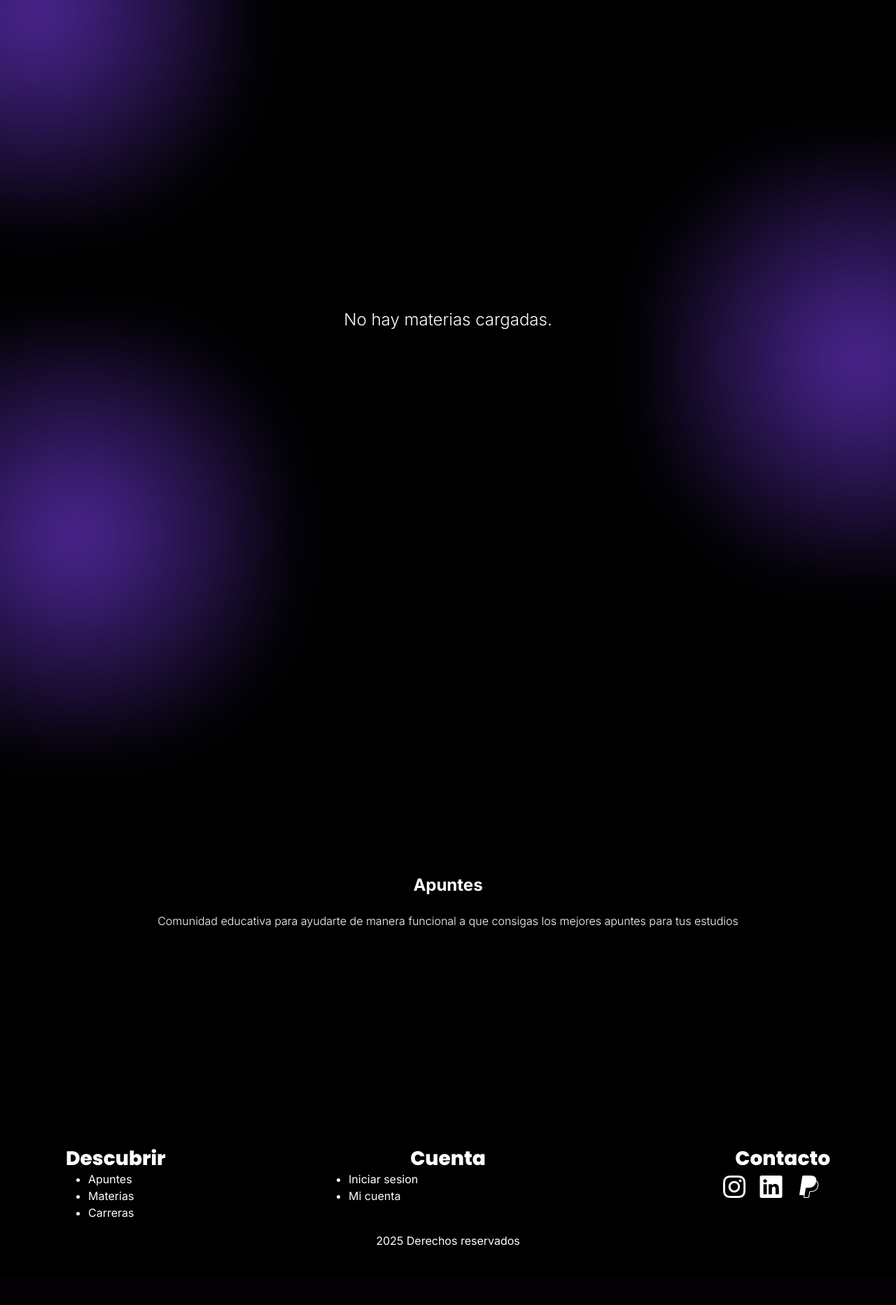
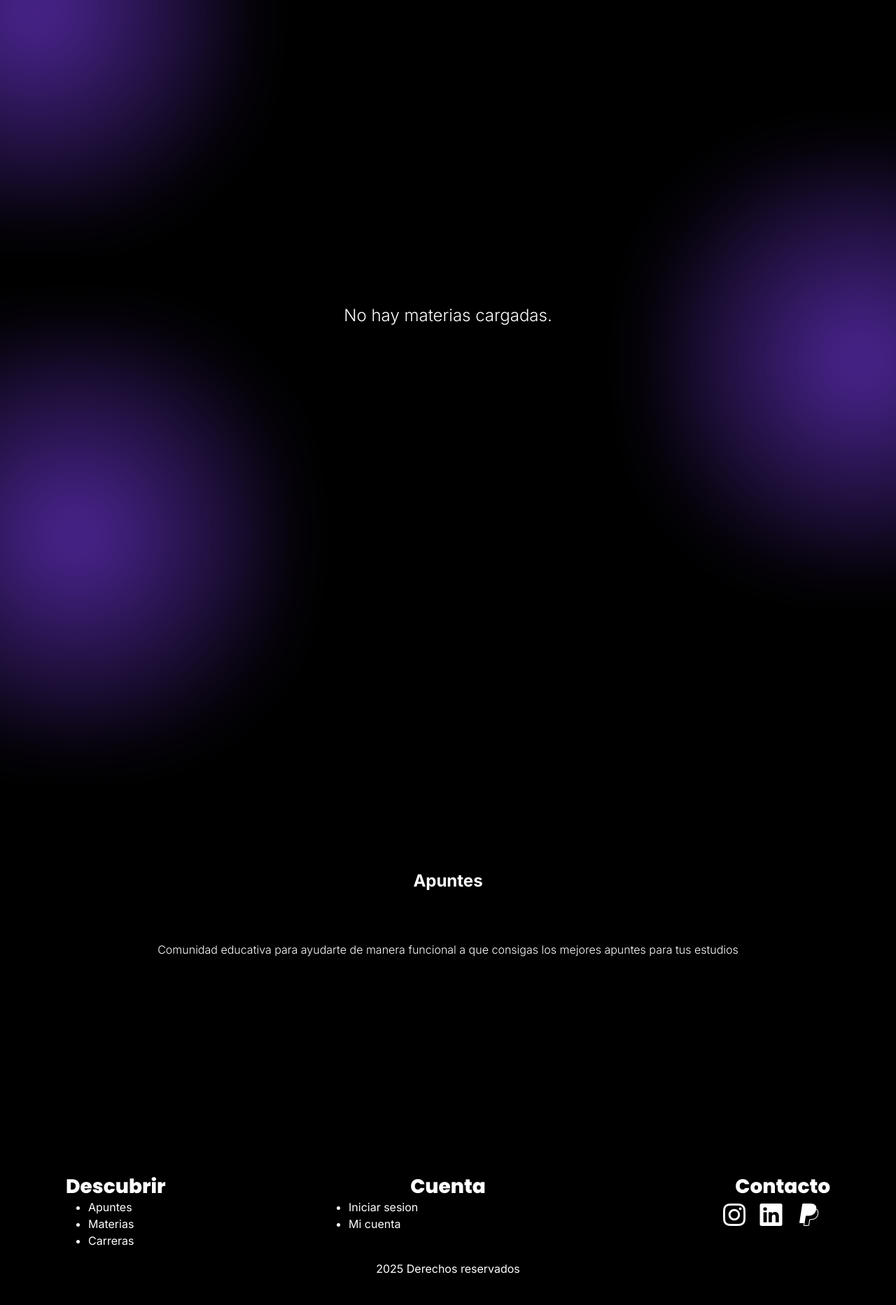
Before and after one commit to colochampre/django_apuntes, a Django app: template apuntes/templates/gestion_materias/lista_materias.html in a window 1280 px wide. Shown: the part 135-2000 px from the top of the page at 70% size. Before the commit the page ends 1915 px from the top, so only its background shows below. Run offline with Django 5.2, Linux system fonts and the light colour scheme; the template is opened without the code that fills it, so the values that code supplies are empty; some web fonts are replaced.

Commit message:
change: overflow en listar materias

```diff
--- a/apuntes/static/css/materias.css
+++ b/apuntes/static/css/materias.css
@@ -1,15 +1,18 @@
+body{
+    overflow: hidden;
+}
 .centro{
     background-color: transparent;
     width: 100%;
-    height: 100vh;
-    margin:0;
-    padding:0;
     min-height: 100vh;
+    height: auto;
+    /*margin:0;
+    padding:0;*/
     display: flex;
     flex-direction: column;
     justify-content: center;
     text-align: center;
-    padding-top: 10%;
+    padding-top: 5rem;
     gap:1.5rem;
 }
 .texto-seccion a{
@@ -44,13 +47,19 @@
     font-weight:300;
 }
 .btn-primary{
-    width: 50%;
-    height: 10vh;
+    width: 100%;
+    height: auto;
+    padding:1rem;
 }
 .btn-primary a{
     font-family:'Inter', sans-serif;
     font-weight:300;
     font-size: 1.25rem;
+    display: block;
+    width: 100%;
+    text-align: center;
+    color: white;
+    text-decoration: none;
 }
 .btn-custom{
     background-color: blueviolet;
--- a/apuntes/templates/gestion_materias/lista_materias.html
+++ b/apuntes/templates/gestion_materias/lista_materias.html
@@ -5,7 +5,7 @@
 {% block otros_css %}<link rel="stylesheet" href="{% static 'css/materias.css' %}">{% endblock %}
 
 {% block content %}
-<section class="centro">
+<section class="centro my-3 mb-4">
     <div class="container-fluid">
             <h1>{{ carrera.nombre }}</h1>
             <div class="d-grid gap-2 col-6 mx-auto">
@@ -56,11 +56,10 @@
                     </div>
                 {% else %}
 
-                    <h2 class="py-4 mt-5">Apuntes</h2>
+                    <h2 class="py-4 my-5">Apuntes</h2>
                     <p>Comunidad educativa para ayudarte de manera funcional a que consigas los mejores apuntes para tus estudios</p>
                 {% endif %}
             </main>
-        </div>
 
         </div>
     </div>
```
